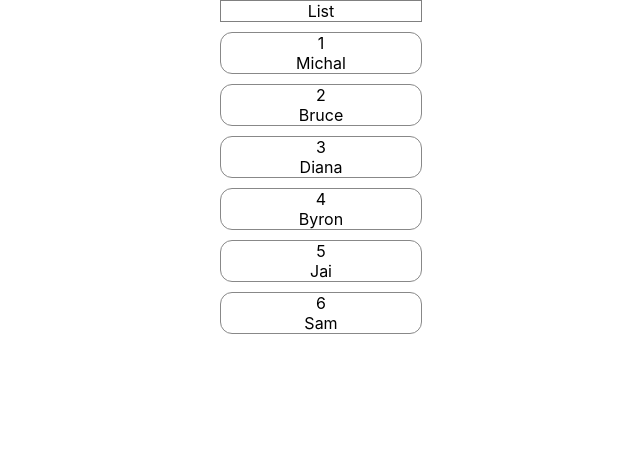
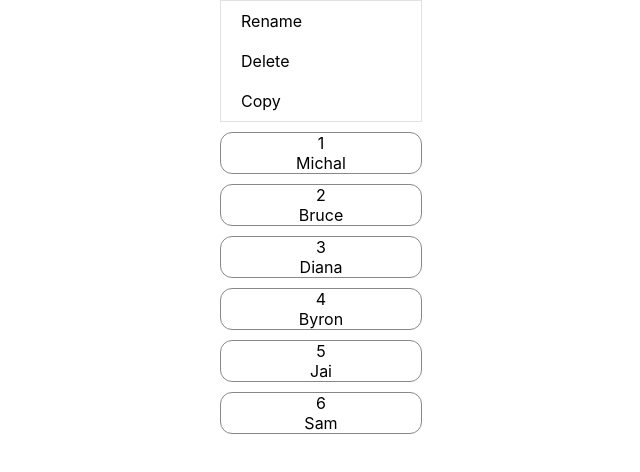
Before and after one commit to shafeenashaikh/React-customContextMenu, a React (Create React App) app: page / in a window 1280 px wide. Shown: the top 472 px of the page, without its empty margins (319-959 px from the left). Built offline with nearby package versions, Linux system fonts and the light colour scheme.

Commit message:
created Context Menu

```diff
--- a/src/Components/contextMenu.jsx
+++ b/src/Components/contextMenu.jsx
@@ -6,7 +6,13 @@ function ContextMenu(props){
     console.log(props)
     return(
        <ContextContainer>
-           List
+         {
+             props.contextItem.map(item=>(
+                 <ContextSingleItem>
+                     {item.name}
+                 </ContextSingleItem>
+             ))
+         }
        </ContextContainer>
     )
 }
@@ -14,5 +20,14 @@ export default ContextMenu;
 
 const ContextContainer=styled.div`
 border:1px solid gray;
-width:200px
+width:200px;
+height: fit-content;
+z-index:100;
+background-color:#fff;
+border:1px solid #e2e2e2;
 `
+const ContextSingleItem=styled.div`
+cursor: pointer;
+text-align:left;
+padding:10px 20px;
+`
--- a/src/Constant/contextMenuOptions.js
+++ b/src/Constant/contextMenuOptions.js
@@ -3,7 +3,7 @@
         name:"Rename"
     },
     copy:{
-        copy:"Copy"
+        name:"Copy"
     },
     delete:{
         name:"Delete"
--- a/src/Main.js
+++ b/src/Main.js
@@ -19,7 +19,7 @@ class Main extends Component {
                 contextItem={[
                     ContextList.rename,
                     ContextList.delete,
-                    ContextList.copy
+                    ContextList.copy,
                 ]}
             />
             <div>
```
